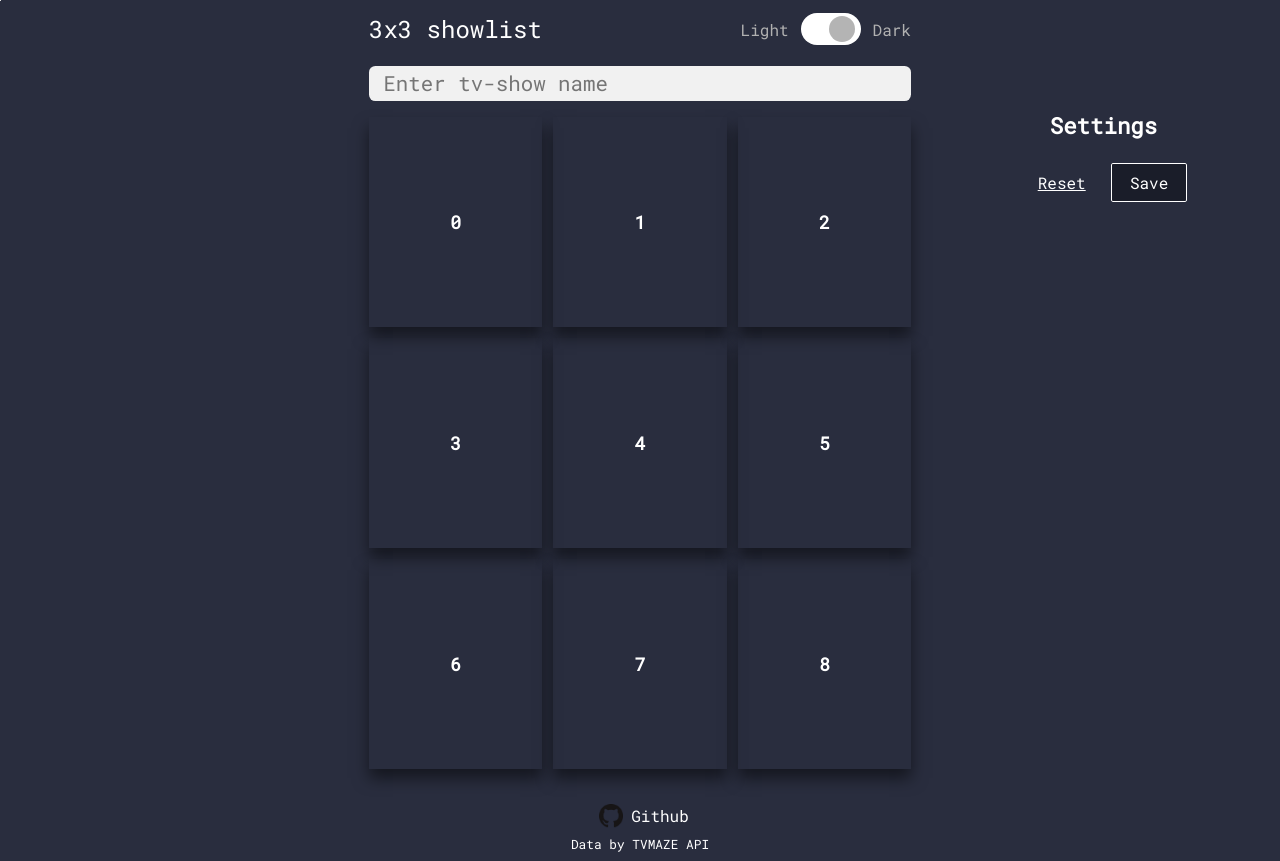
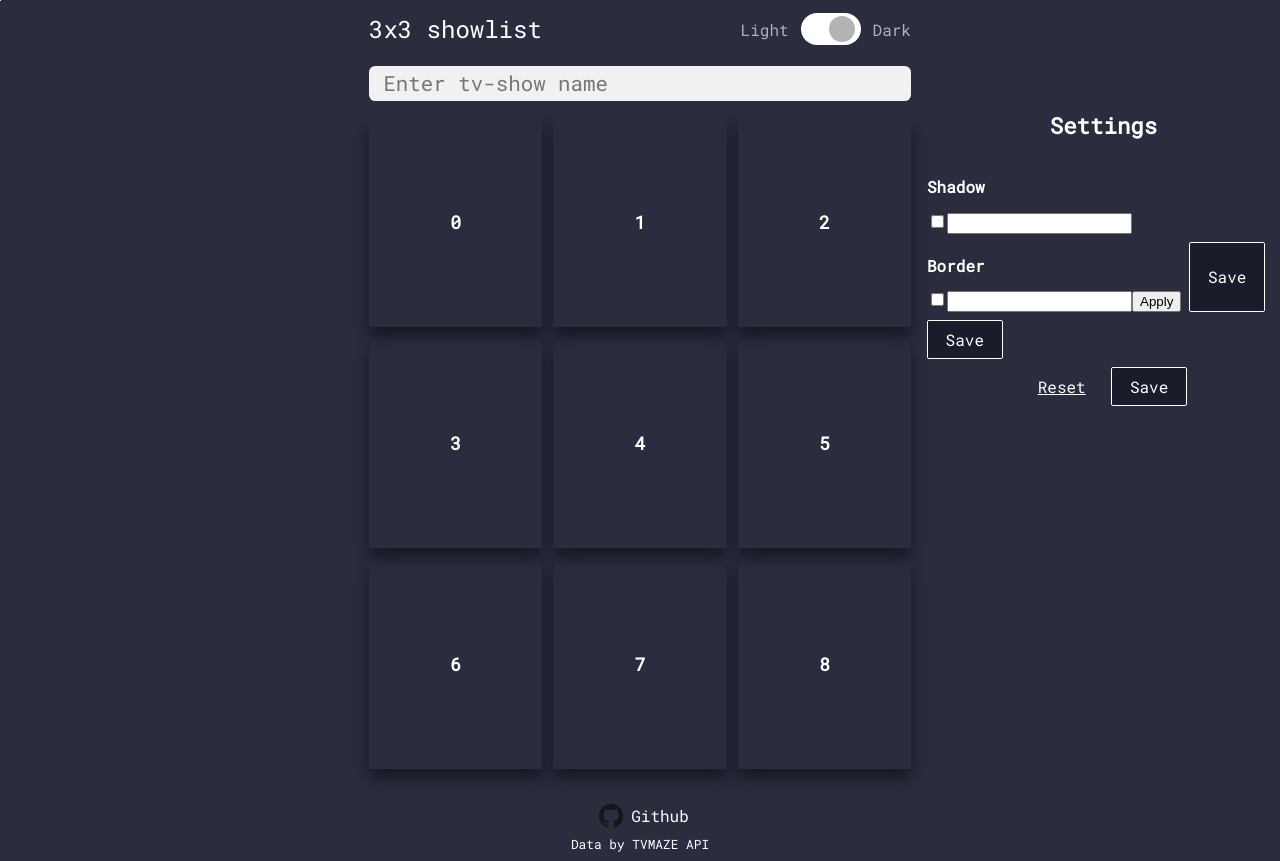
Before and after one commit to mikitaserabrakou/3x3-show-list, a React (Create React App) app: page / in a window 1280 px wide. Built offline with nearby package versions, Linux system fonts and the light colour scheme.

Commit message:
WIP: Add border setting

```diff
--- a/src/components/Card/Card.module.scss
+++ b/src/components/Card/Card.module.scss
@@ -6,7 +6,7 @@
   position: relative;
   transition: 0.4s ease-out;
   font-size: 1rem;
-  box-shadow: 0px 0.43em 0.625em rgba(black, 0.5);
+  box-shadow: 0px 0.43em 0.625em #00000078;
 
   @media only screen and (min-width: 360px) {
     & {
--- a/src/components/Card/Card.tsx
+++ b/src/components/Card/Card.tsx
@@ -3,15 +3,18 @@ import cn from 'classnames'
 
 import { useSortable } from '@dnd-kit/sortable'
 import { CSS } from '@dnd-kit/utilities'
-import { useDispatch } from 'react-redux'
+import { useDispatch, useSelector } from 'react-redux'
 
 import Button from 'components/Button'
 import { ICard } from 'types/Show'
+import { RootState } from 'store/store'
 import styles from './Card.module.scss'
 import { removeShow } from '../../store/showSlice'
 
 export function Card({ show, state, id }: ICard) {
   const dispatch = useDispatch()
+  const border = useSelector((state: RootState) => state.settings.border)
+
   const { attributes, listeners, transform, transition, setNodeRef } = useSortable({
     id
   })
@@ -20,16 +23,22 @@ export function Card({ show, state, id }: ICard) {
     transition
   }
 
-  const setBackground = () => {
+  const setStyles = () => {
+    let styles = {}
+    if (border.enabled)
+      styles = {
+        border: '1px solid var(--btn_border)',
+        borderRadius: `${border.borderRadius}px`
+      }
     if (show.imageSrc) {
-      return { background: `center / cover no-repeat  url(${show.imageSrc})` }
+      styles = { ...styles, background: `center / cover no-repeat  url(${show.imageSrc})` }
     }
-    return undefined
+    return styles
   }
 
   return (
     <div ref={setNodeRef} style={style} {...attributes} {...listeners} className={styles.flexDiv}>
-      <div style={setBackground()} className={cn(styles.card, { [styles.cardFilled]: state })}>
+      <div style={setStyles()} className={cn(styles.card, { [styles.cardFilled]: state })}>
         {!show.imageSrc && <h1 className={styles.title}>{show.title || id} </h1>}
         <div className={styles.body}>
           <h1 className={styles.bodyTitle}>{show.title || id}</h1>
--- a/src/components/Settings/Settings.module.scss
+++ b/src/components/Settings/Settings.module.scss
@@ -8,6 +8,15 @@
     font-size: 1.4rem;
     color: var(--text_color);
   }
+  h2 {
+    font-size: 1rem;
+    color: var(--text_color);
+  }
+  .options {
+    display: flex;
+    flex-wrap: wrap;
+    gap: 0.5rem;
+  }
   .buttons {
     display: flex;
     flex-direction: row;
--- a/src/components/Settings/Settings.tsx
+++ b/src/components/Settings/Settings.tsx
@@ -1,7 +1,8 @@
 import React, { SyntheticEvent } from 'react'
-import cn from 'classnames'
+import { useDispatch } from 'react-redux'
 
 import Button from 'components/Button'
+import { changeState } from 'store/settingsSlice'
 import styles from './Settings.module.scss'
 
 interface ISettingsProps {
@@ -9,15 +10,43 @@ interface ISettingsProps {
   onResetClick: (event: SyntheticEvent) => void
 }
 
-const handleMouseDown = (event: SyntheticEvent) => {
-  event.preventDefault()
-  event.stopPropagation()
-}
-
 export function Settings({ onSaveClick, onResetClick }: ISettingsProps): JSX.Element {
+  const dispatch = useDispatch()
+  const onSubmit = (event: SyntheticEvent) => {
+    event.preventDefault()
+    const formData = new FormData(event.target as HTMLFormElement)
+    const enabled = formData.get('enabled') === 'on'
+    const number = formData.get('number') as string
+    const inputObject = Object.fromEntries(formData)
+    dispatch(
+      changeState({
+        border: { enabled, borderRadius: number }
+      })
+    )
+    console.log(enabled, number)
+  }
   return (
     <div className={styles.settings}>
       <h1>Settings</h1>
+      <div className={styles.options}>
+        <div>
+          <h2>Shadow</h2>
+          <div>
+            <input type="checkbox" />
+            <input type="number" />
+          </div>
+        </div>
+        <div>
+          <h2>Border</h2>
+          <form onSubmit={onSubmit}>
+            <input type="checkbox" name="enabled" />
+            <input type="number" name="number" />
+            <button type="submit">Apply</button>
+          </form>
+        </div>
+        <Button onClick={onSaveClick}>Save</Button>
+        <Button onClick={onSaveClick}>Save</Button>
+      </div>
       <div className={styles.buttons}>
         <Button type="cancel" onClick={onResetClick}>
           Reset
--- /dev/null
+++ b/src/store/settingsSlice.ts
@@ -0,0 +1,45 @@
+import { createSlice } from '@reduxjs/toolkit'
+import type { PayloadAction } from '@reduxjs/toolkit'
+
+export interface SettingsState {
+  border: {
+    enabled: boolean
+    borderRadius: string
+  }
+  shadow?: {
+    enabled: boolean
+    shadowColor: string
+    shadowOffsetX: number
+    shadowOffsetY: number
+    shadowBlur: number
+  }
+}
+
+const initialState: SettingsState = {
+  border: {
+    enabled: false,
+    borderRadius: '0'
+  },
+  shadow: {
+    enabled: true,
+    shadowColor: '#00000078',
+    shadowOffsetX: 0,
+    shadowOffsetY: 0.43,
+    shadowBlur: 0.625
+  }
+}
+
+export const settingsSlice = createSlice({
+  name: 'settings',
+  initialState,
+  reducers: {
+    changeState: (state, action: PayloadAction<SettingsState>) => {
+      state.border = action.payload.border
+    },
+    reset: () => initialState
+  }
+})
+
+export const { changeState, reset } = settingsSlice.actions
+
+export default settingsSlice.reducer
--- a/src/store/store.ts
+++ b/src/store/store.ts
@@ -1,9 +1,12 @@
 import { configureStore } from '@reduxjs/toolkit'
 import showSlice from './showSlice'
+// eslint-disable-next-line import/no-named-as-default
+import settingsSlice from './settingsSlice'
 
 export const store = configureStore({
   reducer: {
-    shows: showSlice
+    shows: showSlice,
+    settings: settingsSlice
   }
 })
 
```
